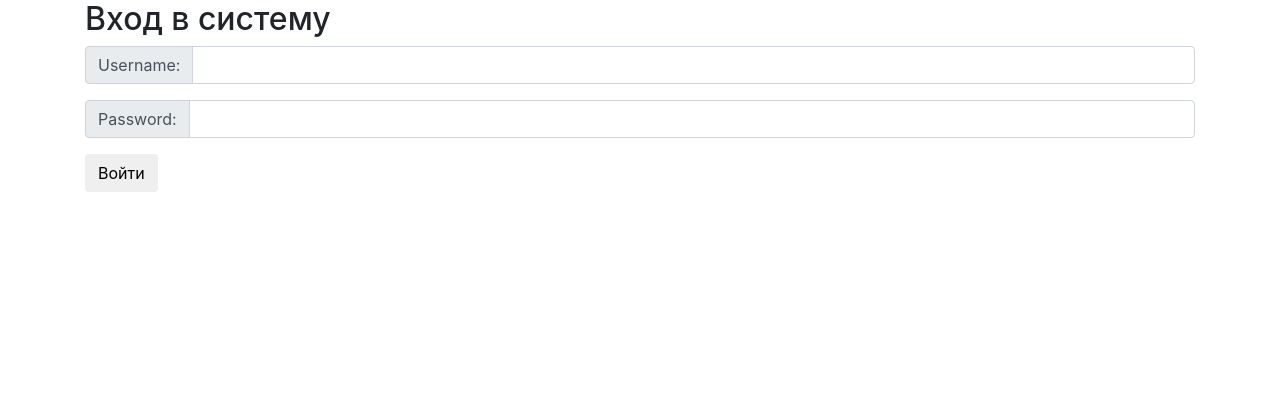
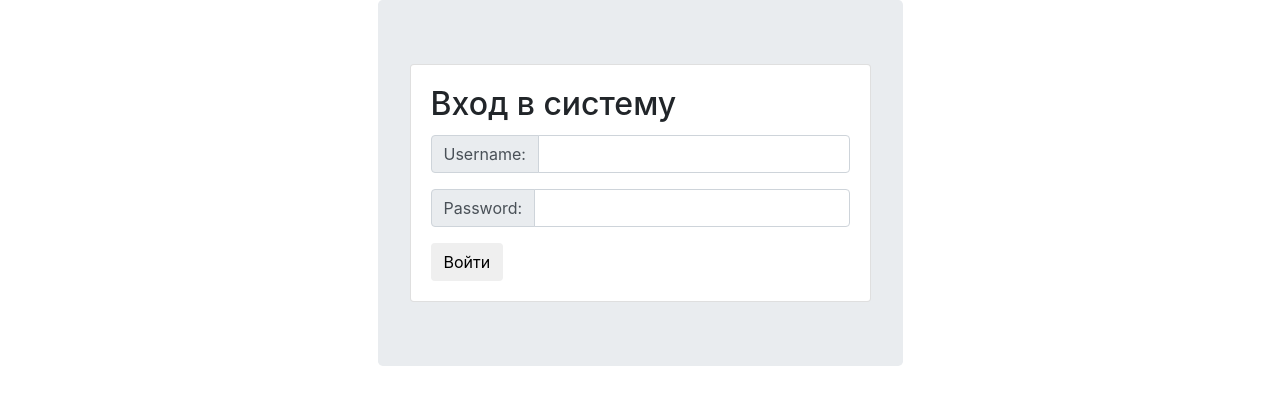
Before and after one commit to ps-group/ps_judge, a plain HTML site: page frontend_server/tpl/login.ejs in a window 1280 px wide. Drawn offline with nearby package versions, Linux system fonts and the light colour scheme; files that its build step writes are made by us from their sources; files whose address does not match are found by name.

Commit message:
updated login form - it's now centered

```diff
--- a/frontend_server/tpl/login.ejs
+++ b/frontend_server/tpl/login.ejs
@@ -1,6 +1,13 @@
 <%- include('layout/head', {title: 'PS Online Judge'}) %>
-<div class="container">
-  <h2>Вход в систему</h2>
+
+<div class="container d-flex h-100">
+  <div class="container h-100">
+    <div class="row align-items-center h-100">
+      <div class="col-6 mx-auto">
+        <div class="jumbotron">
+          <div class="card">
+            <div class="card-body">
+              <h2 class="card-title">Вход в систему</h2>
               <form id="login-form" action="/action_page.php">
                 <div class="input-group mb-3">
                   <div class="input-group-prepend">
@@ -17,4 +24,10 @@
                 <button type="submit" class="btn btn-default">Войти</button>
               </form>
             </div>
+          </div>
+        </div>
+      </div>
+    </div>
+  </div>
+</div>
 <%- include('layout/tail') %>
```
Lines whose indentation alone changed are shown as unchanged.
